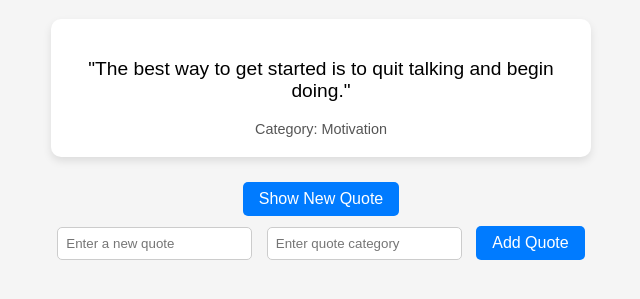
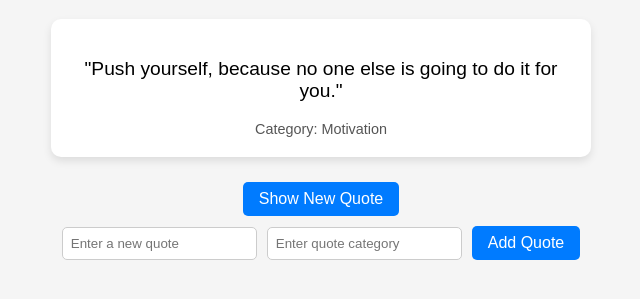
Before and after one commit to preciousfibbs/alx_fe_javascript, a plain HTML site: page dom-manipulation/index.html in a window 1280 px wide. Both pictures are taken after typing "Sample", "Sample" into the empty fields and a click on the button "Add Quote". Shown: the part 89-388 px from the top of the page, without its empty margins (319-959 px from the left). Drawn offline with Linux system fonts and the light colour scheme.

Commit message:
Fix Task 0: Add createAddQuoteForm, update DOM, add event listeners

```diff
--- a/dom-manipulation/index.html
+++ b/dom-manipulation/index.html
@@ -53,12 +53,7 @@
   <div id="quoteDisplay"></div>
   <button id="newQuote">Show New Quote</button>
 
-  <!-- Add New Quote Form -->
-  <div>
-    <input id="newQuoteText" type="text" placeholder="Enter a new quote" />
-    <input id="newQuoteCategory" type="text" placeholder="Enter quote category" />
-    <button id="addQuoteBtn">Add Quote</button>
-  </div>
+  <!-- Add Quote form will be created dynamically by JS -->
 
   <script src="script.js"></script>
 </body>
--- a/dom-manipulation/script.js
+++ b/dom-manipulation/script.js
@@ -1,4 +1,4 @@
-// Array of quotes with text and category
+// Array of quotes
 let quotes = [
   { text: "The best way to get started is to quit talking and begin doing.", category: "Motivation" },
   { text: "Your limitation—it’s only your imagination.", category: "Inspiration" },
@@ -8,7 +8,6 @@ let quotes = [
 // Select DOM elements
 const quoteDisplay = document.getElementById("quoteDisplay");
 const newQuoteBtn = document.getElementById("newQuote");
-const addQuoteBtn = document.getElementById("addQuoteBtn");
 
 // Function to display a random quote
 function showRandomQuote() {
@@ -16,52 +15,62 @@ function showRandomQuote() {
     quoteDisplay.innerHTML = "<em>No quotes available. Add one below!</em>";
     return;
   }
+
   const randomIndex = Math.floor(Math.random() * quotes.length);
   const { text, category } = quotes[randomIndex];
 
-  // Clear previous content
-  quoteDisplay.innerHTML = "";
-
-  // Create elements dynamically
-  const quoteTextEl = document.createElement("p");
-  quoteTextEl.textContent = `"${text}"`;
-
-  const categoryEl = document.createElement("div");
-  categoryEl.className = "category";
-  categoryEl.textContent = `Category: ${category}`;
-
-  // Append new elements to quoteDisplay
-  quoteDisplay.appendChild(quoteTextEl);
-  quoteDisplay.appendChild(categoryEl);
+  // Update the DOM
+  quoteDisplay.innerHTML = `<p>"${text}"</p><div class="category">Category: ${category}</div>`;
 }
 
-// Function to add a new quote dynamically
-function addQuote() {
-  const textInput = document.getElementById("newQuoteText");
-  const categoryInput = document.getElementById("newQuoteCategory");
+// Function to create the Add Quote form dynamically
+function createAddQuoteForm() {
+  const formContainer = document.createElement("div");
 
-  const text = textInput.value.trim();
+  const quoteInput = document.createElement("input");
+  quoteInput.id = "newQuoteText";
+  quoteInput.placeholder = "Enter a new quote";
+
+  const categoryInput = document.createElement("input");
+  categoryInput.id = "newQuoteCategory";
+  categoryInput.placeholder = "Enter quote category";
+
+  const addButton = document.createElement("button");
+  addButton.textContent = "Add Quote";
+
+  // Logic to add quote to array and update DOM
+  addButton.addEventListener("click", () => {
+    const text = quoteInput.value.trim();
     const category = categoryInput.value.trim();
 
-  if (text === "" || category === "") {
+    if (!text || !category) {
       alert("Please enter both a quote and a category.");
       return;
     }
 
-  // Add new quote to array
+    // Add to quotes array
     quotes.push({ text, category });
 
-  // Clear input fields
-  textInput.value = "";
+    // Clear inputs
+    quoteInput.value = "";
     categoryInput.value = "";
 
-  alert("Quote added successfully!");
-  showRandomQuote(); // Display the newly added quote immediately
+    // Update DOM
+    showRandomQuote();
+  });
+
+  formContainer.appendChild(quoteInput);
+  formContainer.appendChild(categoryInput);
+  formContainer.appendChild(addButton);
+
+  document.body.appendChild(formContainer);
 }
 
-// Event listeners
+// Add event listener to Show New Quote button
 newQuoteBtn.addEventListener("click", showRandomQuote);
-addQuoteBtn.addEventListener("click", addQuote);
 
-// Show one quote on load
+// Create the Add Quote form on page load
+createAddQuoteForm();
+
+// Show a random quote initially
 showRandomQuote();
```
Lines whose indentation alone changed are shown as unchanged.
